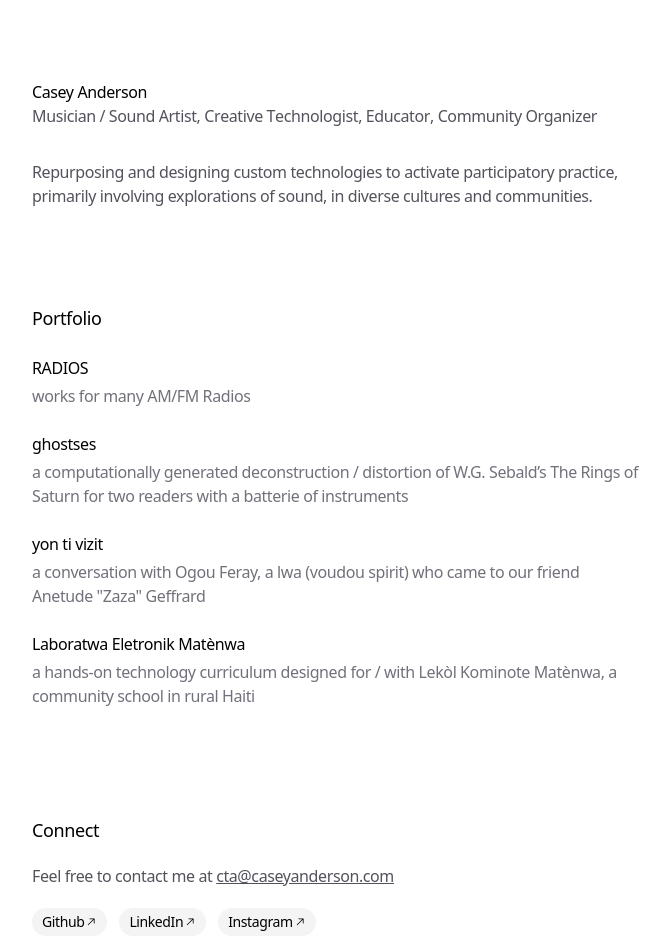
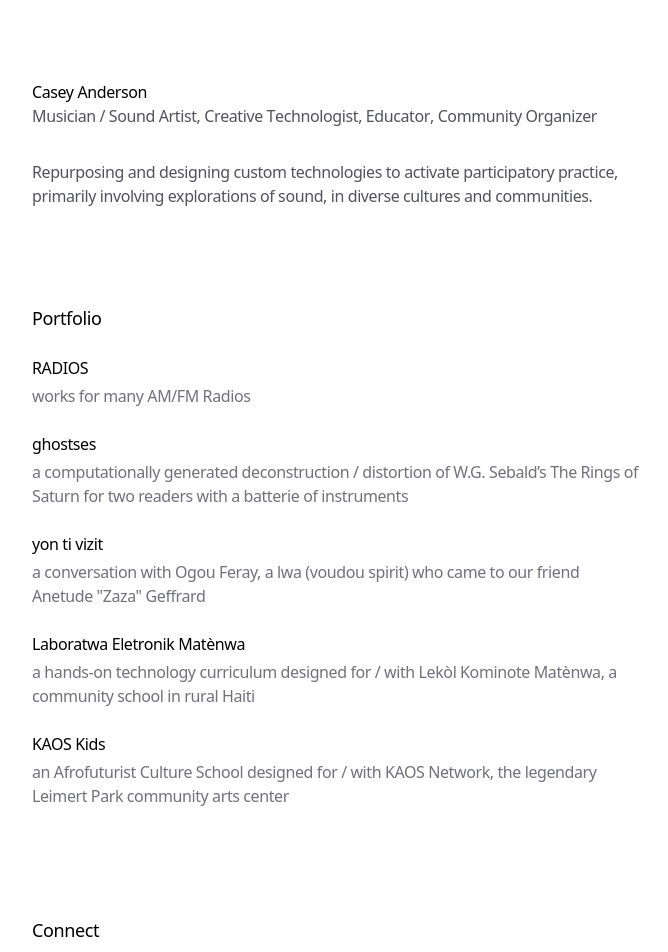
Before and after one commit to caseyanderson/caseyanderson.work, a Next.js app: page / in a window 1280 px wide. Shown: the top 952 px of the page, without its empty margins (304-972 px from the left). Built offline with nearby package versions, Linux system fonts and the light colour scheme.

Commit message:
adds year and collaborators to page posts where relevant, adds kaos kids

```diff
--- a/app/blog/RADIOS/page.mdx
+++ b/app/blog/RADIOS/page.mdx
@@ -5,6 +5,7 @@
 />
 
 # RADIOS
+CD/Download, 2016
 
 <Bandcamp album="210892502" />
 
--- a/app/blog/ghostses/page.mdx
+++ b/app/blog/ghostses/page.mdx
@@ -5,6 +5,7 @@
 />
 
 ## ghostses
+with Bent Duo, CD/Download, 2020
 
 <Bandcamp album="1247137697" />
 
--- /dev/null
+++ b/app/blog/kaos-kids/page.mdx
@@ -0,0 +1,10 @@
+<Cover
+  src="https://payload.cargocollective.com/1/17/549792/14552363/robot-youth-SFAA-Feb262024-Newspaper_695.jpg"
+  alt=""
+  caption=""
+/>
+
+## KAOS Kids
+with Elizabeth Chin and KAOS Network, Summer 2021 - present
+
+KAOS Kids is an Afrofuturist culture school that holds free, drop-in educational activities for Leimert Park Village youth and their families. Participants flock weekly to our activation site, the sidewalk in front of KAOS Network, to learn chess, cultivate technology skills (electronics and VR), play games, and deepen their connection to their community. KAOS Kids participants leave our activations inspired to continue leveraging their creativity to pursue new ideas and contribute to the neighborhood.
--- a/app/blog/laboratwa-eletroknik-matnewa/page.mdx
+++ b/app/blog/laboratwa-eletroknik-matnewa/page.mdx
@@ -5,8 +5,7 @@
 />
 
 ## Laboratwa Eletronik Matènwa
-
-more photos?
+with Elizabeth Chin and Lekòl Kominote Matènwa, Summer 2016 & 2019
 
 "Lekòl Kominote Matènwa (often abbreviated as LKM) is a community school in rural Haiti on the island of La Gonâve. LKM’s pedagogical philosophy emphasizes education in collaboration with, and celebration of, local knowledge and traditions. Classes are hands-on, often take place in the school’s gardens or chicken coop, and are lead by local residents of the island. LKM’s unique approach to education allows people 'to recognize that knowledge, confidence, and self-determination can be found in their own experiences and histories.'"
 
--- a/app/blog/yon-ti-vizit/page.mdx
+++ b/app/blog/yon-ti-vizit/page.mdx
@@ -5,6 +5,7 @@
 />
 
 # yon ti vizit
+with Elizabeth Chin and Anetude "Zaza" Geffrard, LP/Download, 2020
 
 <Bandcamp album="2093205976" />
 
--- a/app/data.ts
+++ b/app/data.ts
@@ -104,6 +104,13 @@ export const BLOG_POSTS: BlogPost[] = [
     link: '/blog/laboratwa-eletroknik-matnewa',
     uid: 'blog-4',
   },
+  {
+    title: 'KAOS Kids',
+    description:
+      'an Afrofuturist Culture School designed for / with KAOS Network, the legendary Leimert Park community arts center',
+    link: '/blog/kaos-kids',
+    uid: 'blog-5',
+  },
 
 ]
 
```
